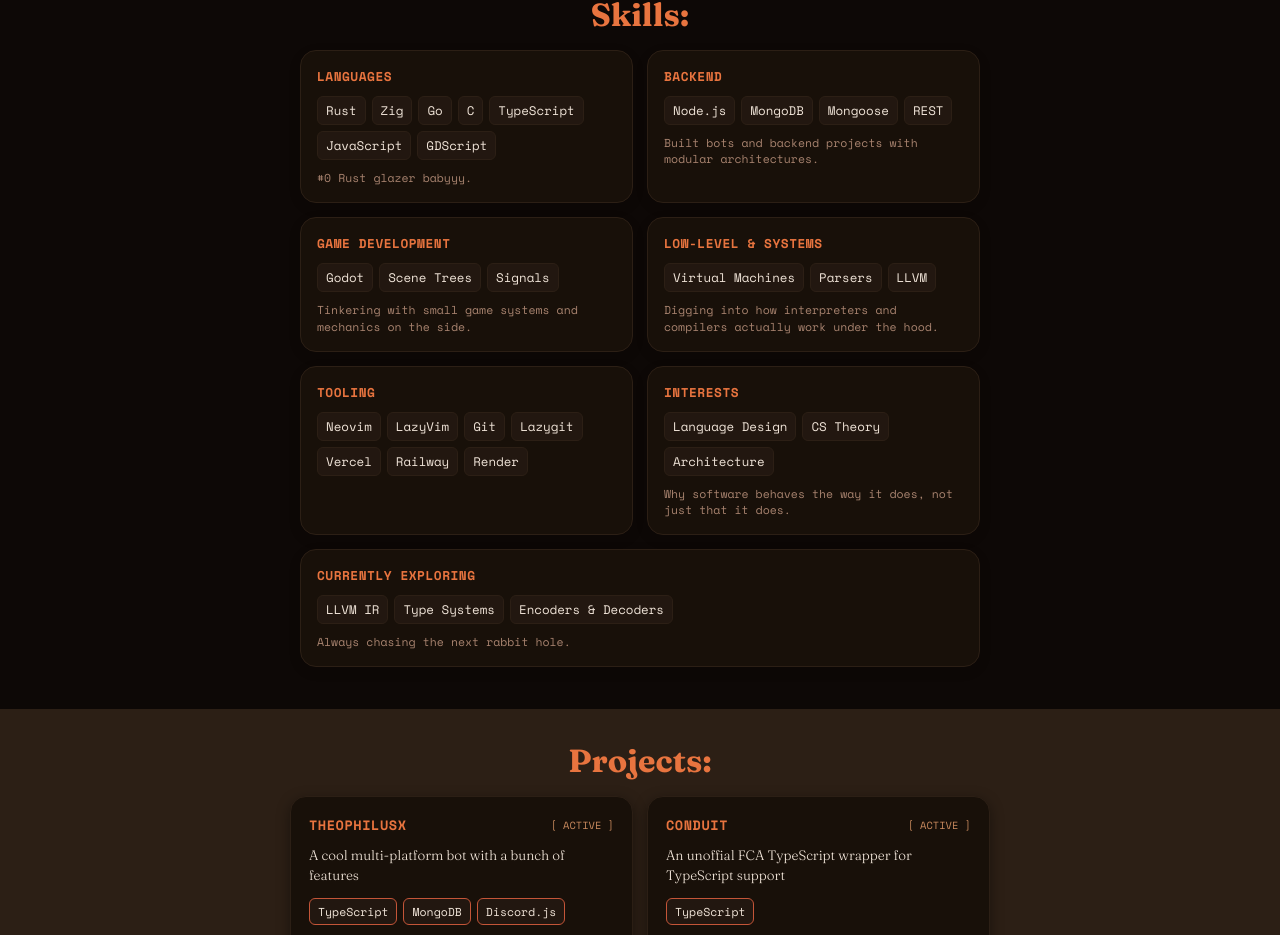
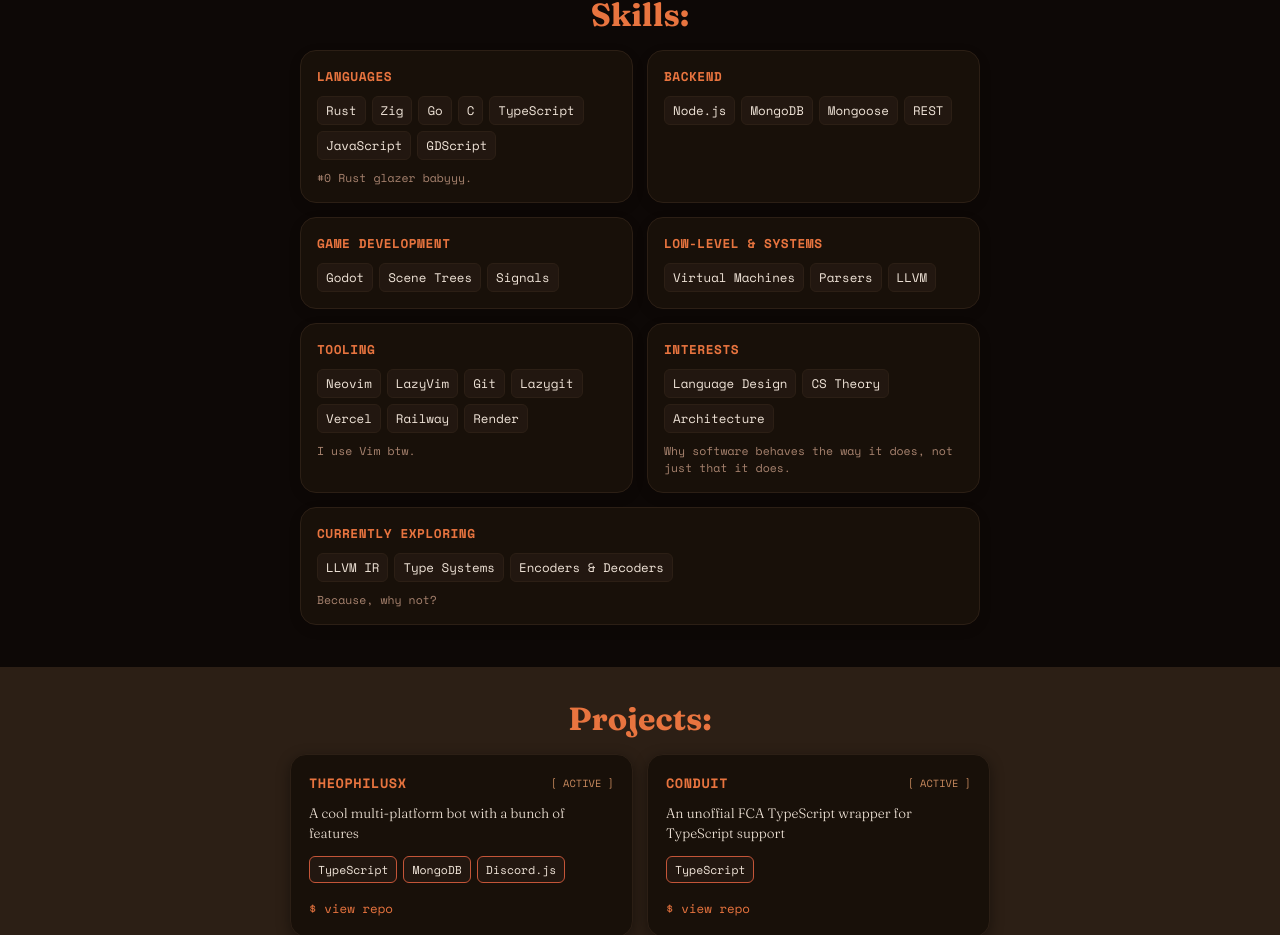
Before and after one commit to caelondev/caelondev, a React (Vite) app: page / in a window 1280 px wide. Shown: the part 970-1905 px from the top of the page. Built offline with nearby package versions, Linux system fonts and the light colour scheme.

Commit message:
chore: updated card notes

```diff
--- a/src/components/Skills/Skills.tsx
+++ b/src/components/Skills/Skills.tsx
@@ -16,17 +16,14 @@ const SKILL_CATEGORIES: SkillCategory[] = [
   {
     title: "Backend",
     items: ["Node.js", "MongoDB", "Mongoose", "REST"],
-    note: "Built bots and backend projects with modular architectures.",
   },
   {
     title: "Game Development",
     items: ["Godot", "Scene Trees", "Signals"],
-    note: "Tinkering with small game systems and mechanics on the side.",
   },
   {
     title: "Low-Level & Systems",
     items: ["Virtual Machines", "Parsers", "LLVM"],
-    note: "Digging into how interpreters and compilers actually work under the hood.",
   },
   {
     title: "Tooling",
@@ -39,6 +36,7 @@ const SKILL_CATEGORIES: SkillCategory[] = [
       "Railway",
       "Render",
     ],
+    note: "I use Vim btw.",
   },
   {
     title: "Interests",
@@ -48,7 +46,7 @@ const SKILL_CATEGORIES: SkillCategory[] = [
   {
     title: "Currently Exploring",
     items: ["LLVM IR", "Type Systems", "Encoders & Decoders"],
-    note: "Always chasing the next rabbit hole.",
+    note: "Because, why not?",
   },
 ];
 
```
